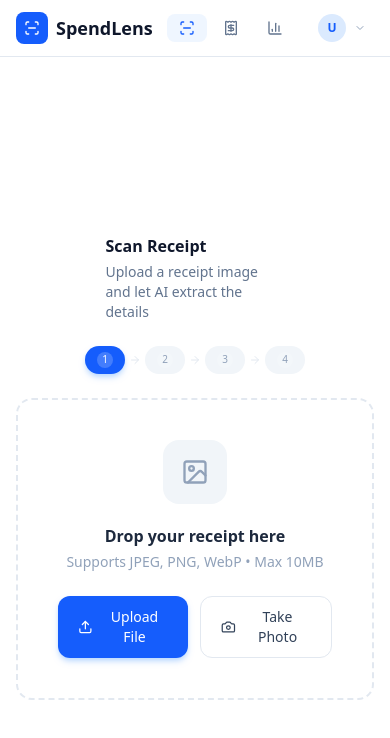
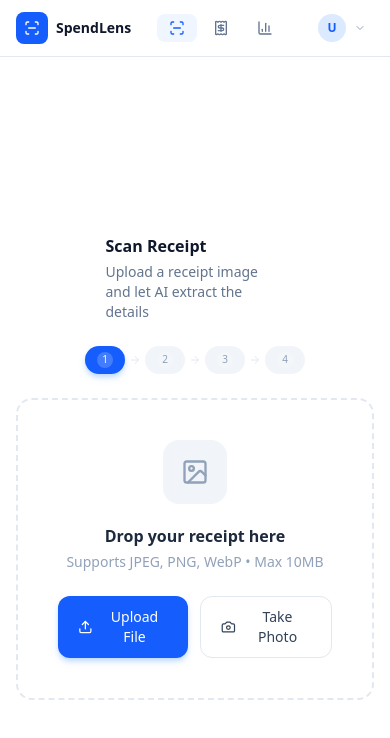
Before and after one commit to Orisabiyi/spendlens, a Next.js app: page / in a window 390 px wide. Shown: the top 738 px of the page. Built offline with nearby package versions, Linux system fonts and the light colour scheme; no server answers.

Commit message:
fix: adjust font size of the SpendLens label in the navbar

```diff
--- a/src/components/navbar.tsx
+++ b/src/components/navbar.tsx
@@ -53,7 +53,7 @@
           <div className="flex h-8 w-8 items-center justify-center rounded-lg bg-blue-600">
             <ScanLine className="h-4 w-4 text-white" />
           </div>
-          <span className="text-lg font-bold text-slate-900">SpendLens</span>
+          <span className="text-sm md:text-lg font-bold text-slate-900">SpendLens</span>
         </Link>
 
         {/* Nav Links */}
```
